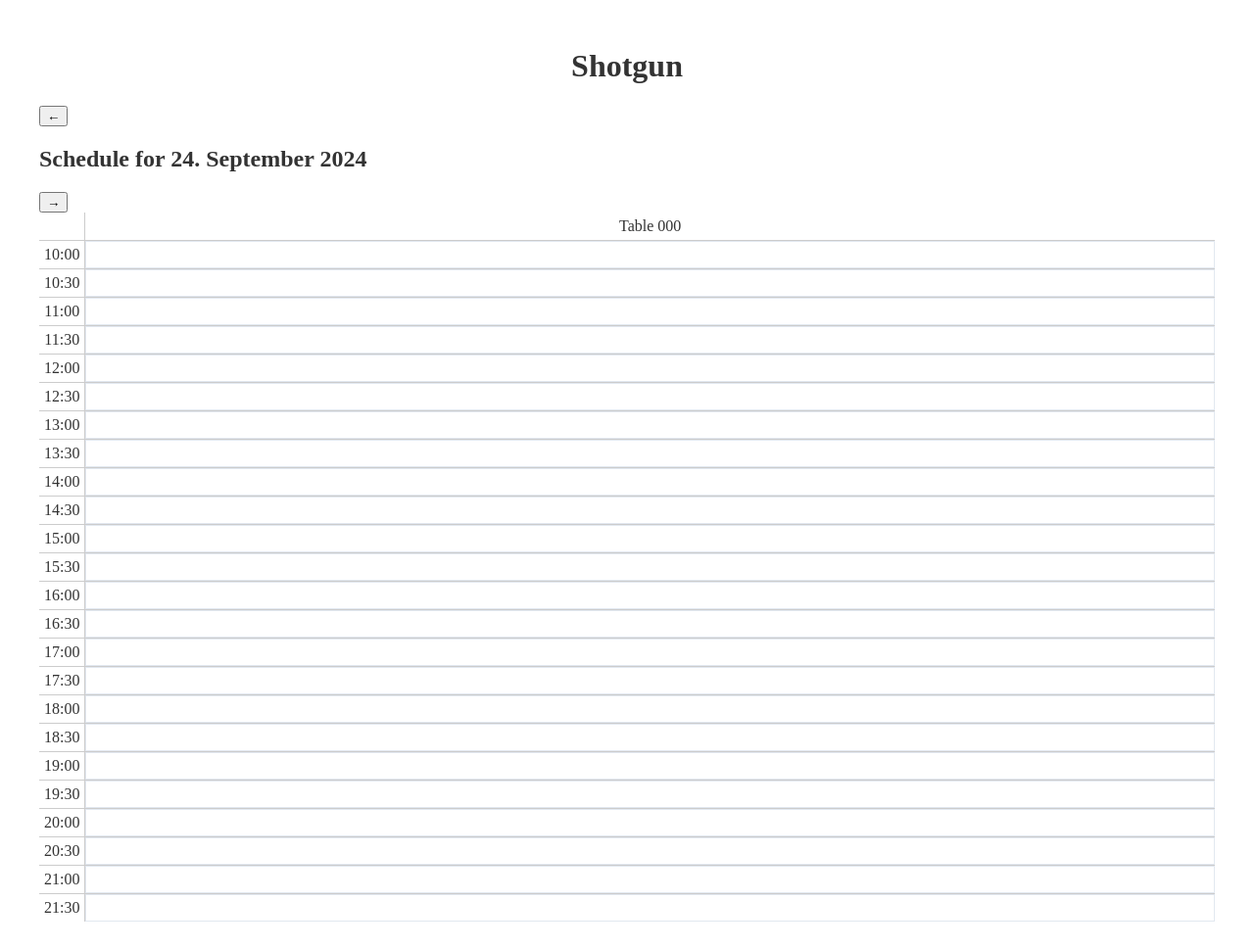
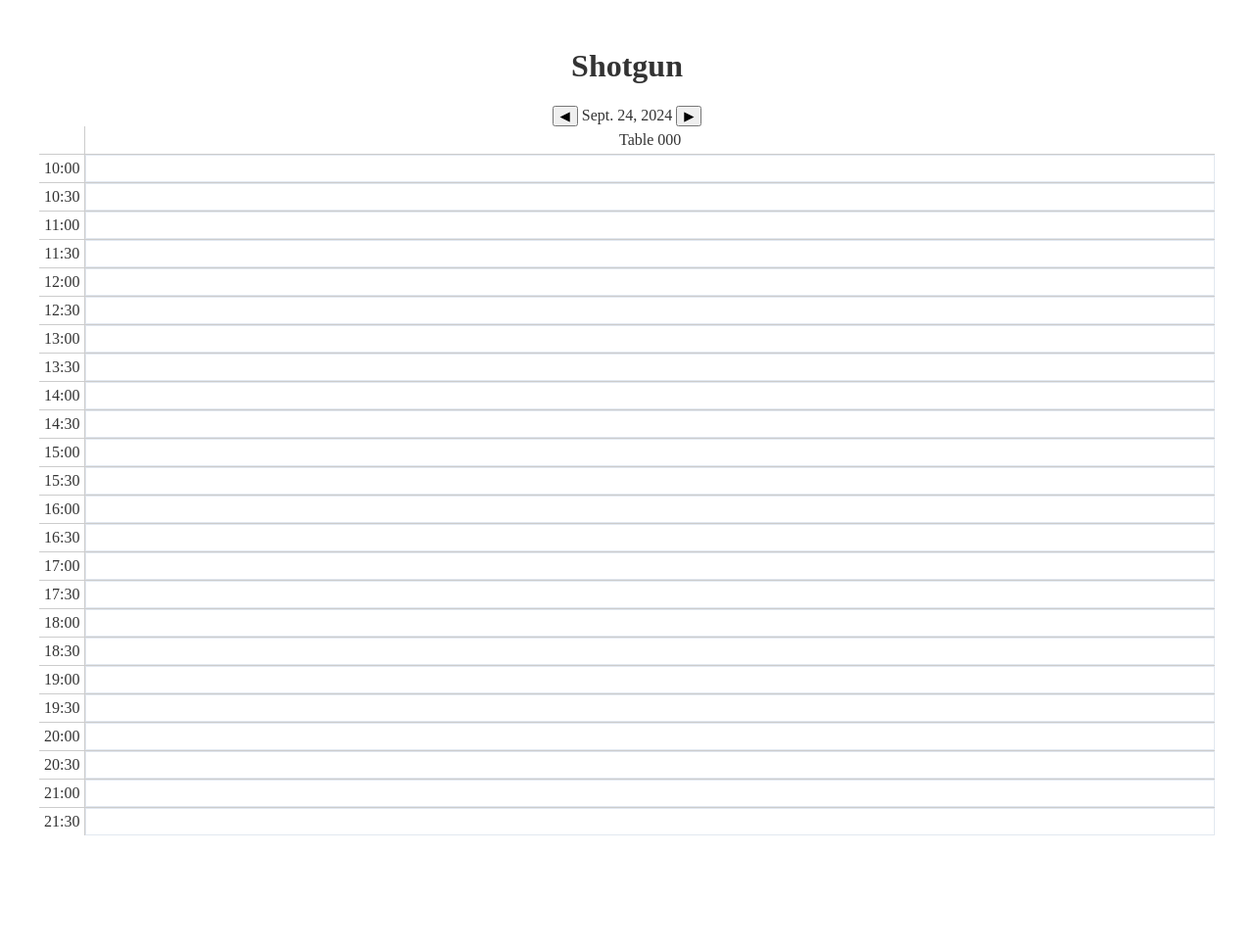
Before and after one commit to hejijunhao/shotgun, a Django app: page /calendar/ in a window 1280 px wide. Shown: the whole page at 98% size. After the commit the page ends 853 px from the top, so only its background shows below. Run offline with Django 5.2, Linux system fonts and the light colour scheme; tables that the repository leaves empty hold one stand-in row (values such as "Sample post").

Commit message:
Updates to the Calendar view

```diff
--- a/reservations/templates/reservations/restaurant_calendar.html
+++ b/reservations/templates/reservations/restaurant_calendar.html
@@ -1,7 +1,9 @@
 {% load static %}
 <!DOCTYPE html>
-<html>
+<html lang="en">
 <head>
+    <meta charset="UTF-8">
+    <meta name="viewport" content="width=device-width, initial-scale=1.0">
     <title>Shotgun</title>
     <link rel="stylesheet" href="{% static 'reservations/styles.css' %}">
 </head>
@@ -9,23 +11,20 @@
 <div class="container">
     <h1 class="text-3xl font-light mb-6 text-center">Shotgun</h1>
 
-    <!-- Subheading with Arrows and Date -->
-    <div class="flex justify-center items-center mb-4">
+    <div class="text-center mb-6">
         <!-- Left Arrow -->
-        <button id="prevDay" class="text-2xl px-4">&larr;</button>
-
-        <!-- Subheading with Dynamic Date -->
-        <h2 class="text-xl font-medium mx-4 cursor-pointer" id="subHeadingDate">
-            Schedule for {{ selected_date|date:"d. F Y" }}
-        </h2>
-
+        <button id="prevDay" class="arrow" style="cursor: pointer;">&#9664;</button>
+        <!-- Sub-heading with clickable date -->
+        <span id="subheading-date" class="text-2xl font-medium cursor-pointer">{{ selected_date }}</span>
         <!-- Right Arrow -->
-        <button id="nextDay" class="text-2xl px-4">&rarr;</button>
+        <button id="nextDay" class="arrow" style="cursor: pointer;">&#9654;</button>
     </div>
 
-    <!-- Hidden Date Picker Form (linked to the subheading) -->
-    <form id="datePickerForm" method="get" action="{% url 'restaurant_calendar' %}" style="display: none;">
-        <input type="date" id="datePickerInput" name="date" value="{{ selected_date }}">
+    <!-- Date Picker Form (hidden initially, opened when date is clicked) -->
+    <form id="datePickerForm" method="get" action="{% url 'restaurant_calendar' %}" class="text-center mb-4" style="display:none;">
+        <label for="date">Select Date:</label>
+        <input type="date" id="date" name="date" value="{{ selected_date }}">
+        <button type="submit">Go</button>
     </form>
 
     <div class="grid" id="calendarGrid">
@@ -33,7 +32,7 @@
     </div>
 </div>
 
-<!-- Modal -->
+<!-- Modal for reservation details -->
 <div id="reservationModal" class="modal">
     <div class="modal-content">
         <span class="close" onclick="closeModal()">&times;</span>
@@ -45,13 +44,43 @@
 </div>
 
 <script>
+    document.addEventListener('DOMContentLoaded', function() {
         const tables = {{ tables|safe }};
         const timeSlots = {{ time_slots|safe }};
         const reservations = {{ reservations|safe }};
+        const selectedDate = new Date("{{ selected_date }}");
 
         const calendarGrid = document.getElementById('calendarGrid');
+        const prevDayButton = document.getElementById('prevDay');
+        const nextDayButton = document.getElementById('nextDay');
+        const dateSpan = document.getElementById('subheading-date');
+        const datePickerForm = document.getElementById('datePickerForm');
 
-    // Build grid-template-columns dynamically
+        // Debugging output to check if elements exist
+        console.log(prevDayButton, nextDayButton, dateSpan);
+
+        // Event listeners to change the date
+        prevDayButton.addEventListener('click', () => changeDate(-1));
+        nextDayButton.addEventListener('click', () => changeDate(1));
+
+        // Make the date clickable to open the calendar date picker
+        dateSpan.addEventListener('click', () => {
+            datePickerForm.style.display = 'block';
+        });
+
+        // Function to change the date
+        function changeDate(days) {
+            // Clone the current selectedDate
+            const newDate = new Date(selectedDate);
+            // Adjust the date
+            newDate.setDate(newDate.getDate() + days);
+            // Format the date in YYYY-MM-DD format
+            const formattedDate = newDate.toISOString().split('T')[0];
+            // Reload the page with the new date
+            window.location.href = `?date=${formattedDate}`;
+        }
+
+        // Populating the calendar grid
         calendarGrid.style.gridTemplateColumns = `auto repeat(${tables.length}, 1fr)`;
 
         // Table Headers
@@ -97,12 +126,12 @@
         function getReservationForSlot(tableNumber, time) {
             return reservations.find(res =>
                 res.tables__number == tableNumber &&
-            time === new Date(res.start_datetime).toLocaleTimeString('en-US', { hour: '2-digit', minute: '2-digit', hour12: false })
+                time === new Date(res.start_datetime).toLocaleTimeString([], { hour: '2-digit', minute: '2-digit' })
             );
         }
 
         function isSameMinute(date1, timeStr) {
-        return date1.toLocaleTimeString('en-US', { hour: '2-digit', minute: '2-digit', hour12: false }) === timeStr;
+            return date1.toLocaleTimeString([], { hour: '2-digit', minute: '2-digit' }) === timeStr;
         }
 
         function showReservationDetails(resId) {
@@ -120,39 +149,8 @@
         function closeModal() {
             document.getElementById('reservationModal').style.display = 'none';
         }
+    });
+</script>
 
-    // Get references to important elements
-    const subHeadingDate = document.getElementById('subHeadingDate');
-    const prevDayButton = document.getElementById('prevDay');
-    const nextDayButton = document.getElementById('nextDay');
-    const datePickerInput = document.getElementById('datePickerInput');
-    const datePickerForm = document.getElementById('datePickerForm');
-
-    // Function to format date as YYYY-MM-DD
-    function formatDate(date) {
-        return date.toISOString().split('T')[0];
-    }
-
-    // Event handler for left/right arrows
-    function changeDate(daysToAdd) {
-        const currentDate = new Date(datePickerInput.value);
-        currentDate.setDate(currentDate.getDate() + daysToAdd); // Move days
-        datePickerInput.value = formatDate(currentDate); // Update hidden input
-        datePickerForm.submit(); // Submit form
-    }
-
-    // Left arrow (previous day)
-    prevDayButton.addEventListener('click', () => changeDate(-1));
-
-    // Right arrow (next day)
-    nextDayButton.addEventListener('click', () => changeDate(1));
-
-    // Click on subheading to open date picker
-    subHeadingDate.addEventListener('click', () => datePickerInput.click());
-
-    // When a new date is selected from the date picker, submit the form
-    datePickerInput.addEventListener('change', () => datePickerForm.submit());
-
-</script>
 </body>
 </html>
```
Lines whose indentation alone changed are shown as unchanged.
